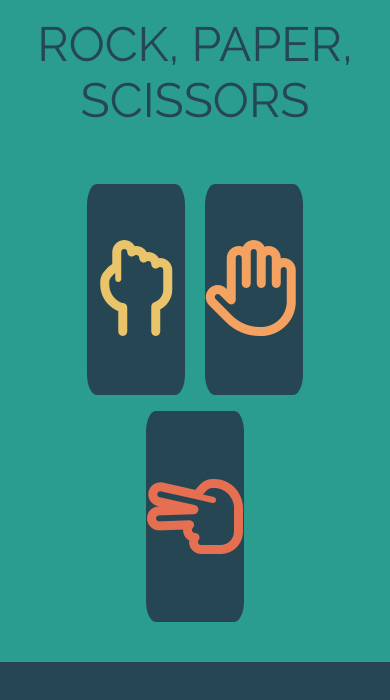
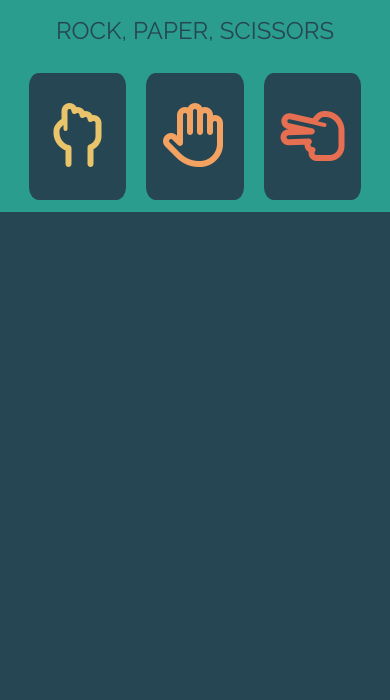
Before and after one commit to NikkiLemon/rock-paper-scissors, a plain HTML site: page index.html in a window 390 px wide. Drawn offline with Linux system fonts and the light colour scheme.

Commit message:
styling added for mobile users

```diff
--- a/assets/css/style.css
+++ b/assets/css/style.css
@@ -62,3 +62,20 @@ button {
 #result {
     font-size: xx-large;
 }
+
+/* mobile screens */
+@media screen and (max-width: 640px) {
+    .heading {
+        font-size: x-large;
+    }
+
+    .game-area {
+        padding: 0.25rem;
+    }
+
+    button {
+        font-size: 4rem;
+        width: 25vw;
+        height: 15vh;
+    }
+}
```
